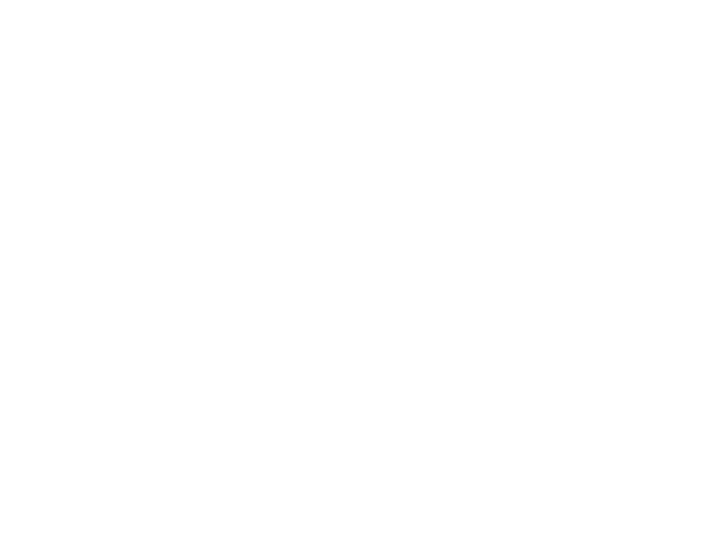
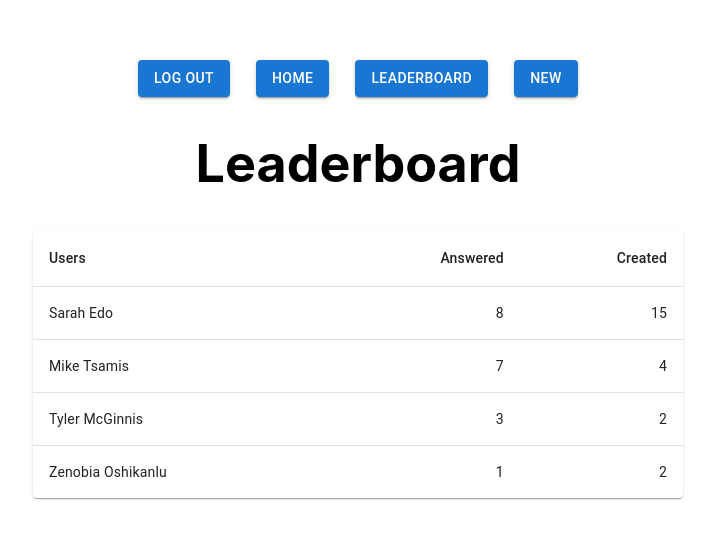
Before and after one commit to drichards188/polling-project, a React (Create React App) app: page /leaderboard in a window 1280 px wide. Before the commit this address had no page. Shown: the part 121-660 px from the top of the page, without its empty margins (282-997 px from the left). Built offline with nearby package versions, Linux system fonts and the light colour scheme.

Commit message:
all sample pages up

```diff
--- a/src/App.tsx
+++ b/src/App.tsx
@@ -6,6 +6,8 @@
 import Home from "./features/polling/Home";
 import Poll from "./features/polling/Poll";
 import CreatePoll from "./features/polling/CreatePoll";
+import Header from "./features/misc/Header";
+import Leaderboard from "./features/polling/Leaderboard";
 
 function App() {
     return (
@@ -19,6 +21,13 @@
                         <Route path={'/home'} element={<Home/>}/>
                         <Route path={'/poll'} element={<Poll/>}/>
                         <Route path={'/new'} element={<CreatePoll/>}/>
+                        <Route path={'/leaderboard'} element={<Leaderboard />}/>
+                        <Route path={'*'} element={
+                            <div>
+                                <Header />
+                                <h1>oopsies... page not found</h1>
+                            </div>
+                        }/>
                     </Routes>
                 </header>
 
--- a/src/features/polling/CreatePoll.tsx
+++ b/src/features/polling/CreatePoll.tsx
@@ -1,4 +1,5 @@
 import {Button, TextField} from "@mui/material";
+import Header from "../misc/Header";
 
 const CreatePoll = () => {
 
@@ -11,12 +12,15 @@
     }
 
     return (
+        <div>
+        <Header />
         <div style={containerStyle}>
             <h1>Create Your own poll</h1>
             <TextField id="outlined-basic" label="Option One" variant="outlined" />
             <TextField id="outlined-basic" label="Option Two" variant="outlined" />
             <Button variant="contained">Submit</Button>
         </div>
+        </div>
     )
 }
 
--- /dev/null
+++ b/src/features/polling/Leaderboard.tsx
@@ -0,0 +1,61 @@
+import Header from "../misc/Header";
+import * as React from 'react';
+import Table from '@mui/material/Table';
+import TableBody from '@mui/material/TableBody';
+import TableCell from '@mui/material/TableCell';
+import TableContainer from '@mui/material/TableContainer';
+import TableHead from '@mui/material/TableHead';
+import TableRow from '@mui/material/TableRow';
+import Paper from '@mui/material/Paper';
+
+const Leaderboard = () => {
+
+    function createData(
+        name: string,
+        answered: number,
+        created: number
+    ) {
+        return { name, answered, created };
+    }
+
+    const rows = [
+        createData('Sarah Edo', 8, 15, ),
+        createData('Mike Tsamis', 7, 4),
+        createData('Tyler McGinnis', 3, 2),
+        createData('Zenobia Oshikanlu', 1, 2),
+    ];
+
+    return (
+        <div>
+            <Header />
+            <h1>Leaderboard</h1>
+            <TableContainer component={Paper}>
+                <Table sx={{ minWidth: 650 }} aria-label="simple table">
+                    <TableHead>
+                        <TableRow>
+                            <TableCell>Users</TableCell>
+                            <TableCell align="right">Answered</TableCell>
+                            <TableCell align="right">Created</TableCell>
+                        </TableRow>
+                    </TableHead>
+                    <TableBody>
+                        {rows.map((row) => (
+                            <TableRow
+                                key={row.name}
+                                sx={{ '&:last-child td, &:last-child th': { border: 0 } }}
+                            >
+                                <TableCell component="th" scope="row">
+                                    {row.name}
+                                </TableCell>
+                                <TableCell align="right">{row.answered}</TableCell>
+                                <TableCell align="right">{row.created}</TableCell>
+                            </TableRow>
+                        ))}
+                    </TableBody>
+                </Table>
+            </TableContainer>
+        </div>
+    )
+}
+
+export default Leaderboard;
```
Also changed, not shown: 1 other file (tests, documents, lock files or other folders).
